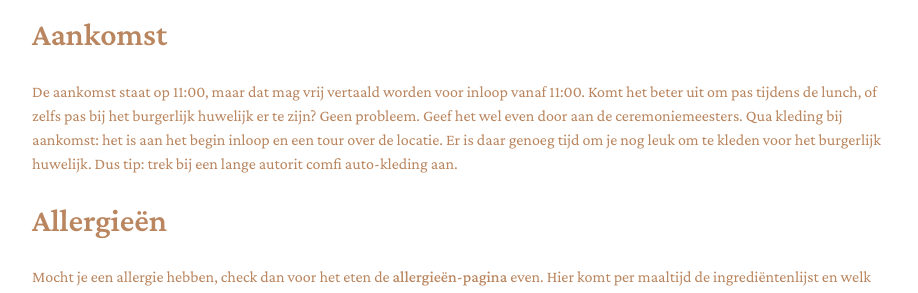
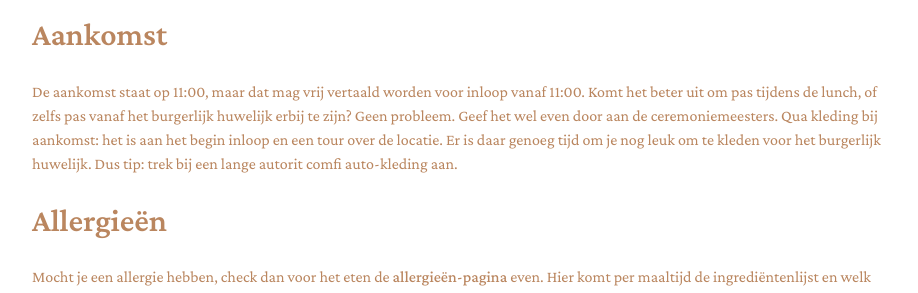
Before and after one commit to RubenSmit/bruiloftjeanineenruben.nl, a Jekyll site: the page built from driedaagse_gasten.markdown, in a window 1280 px wide and 900 px high, scrolled down 761 px. Shown: the part 177-470 px from the top of the window, without its empty margins (176-1094 px from the left). Built offline with Jekyll 4.4.1, drawn with Linux system fonts in a browser that asks for light colours.

Commit message:
Update driedaagse_gasten.markdown

```diff
--- a/driedaagse_gasten.markdown
+++ b/driedaagse_gasten.markdown
@@ -8,7 +8,7 @@
 Vergeet je beddengoed niet! Er staan bedden met kussens en dekens klaar, maar de lakens moet je zelf meenemen. Als je ze vergeet, zijn ze te huren voor 15€ bij de locatie.
 
 ## Aankomst
-De aankomst staat op 11:00, maar dat mag vrij vertaald worden voor inloop vanaf 11:00. Komt het beter uit om pas tijdens de lunch, of zelfs pas bij het burgerlijk huwelijk er te zijn? Geen probleem. Geef het wel even door aan de ceremoniemeesters.
+De aankomst staat op 11:00, maar dat mag vrij vertaald worden voor inloop vanaf 11:00. Komt het beter uit om pas tijdens de lunch, of zelfs pas vanaf het burgerlijk huwelijk erbij te zijn? Geen probleem. Geef het wel even door aan de ceremoniemeesters.
 Qua kleding bij aankomst: het is aan het begin inloop en een tour over de locatie. Er is daar genoeg tijd om je nog leuk om te kleden voor het burgerlijk huwelijk. Dus tip: trek bij een lange autorit comfi auto-kleding aan.
 
 ## Allergieën
```
